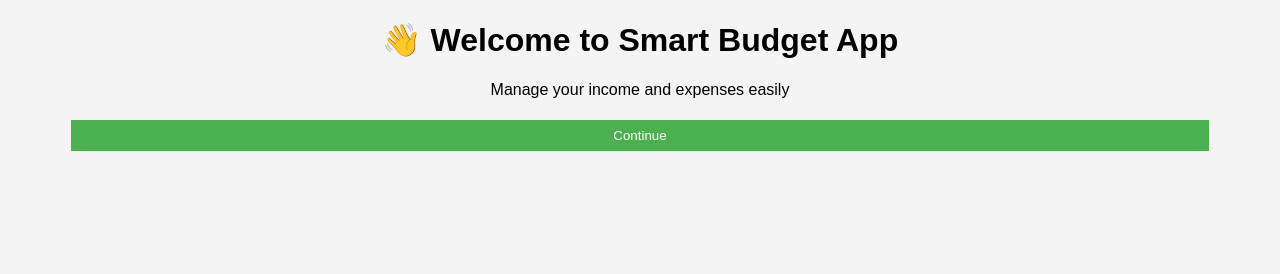
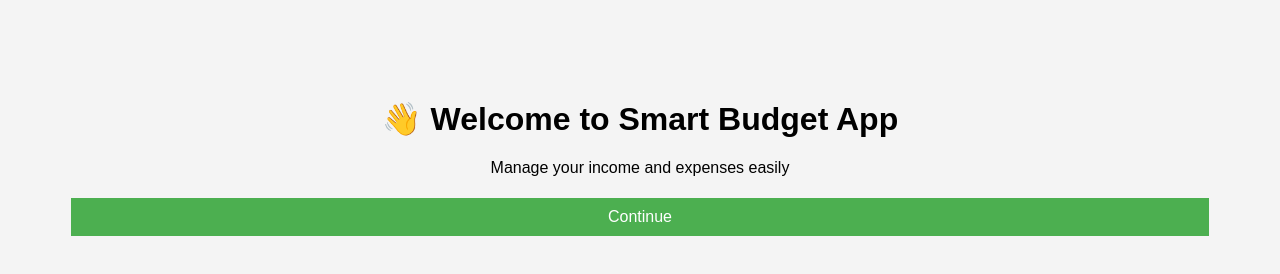
Before and after one commit to ypthakkar562-glitch/Smart-Budgeting-and-Expense-Analysis-App, a plain HTML site: page index.html in a window 1280 px wide. Drawn offline with Linux system fonts and the light colour scheme.

Commit message:
style.css

```diff
--- a/style.css
+++ b/style.css
@@ -29,3 +29,16 @@ li {
     list-style: none;
     margin: 5px;
 }
+#welcomeScreen {
+    text-align: center;
+    margin-top: 100px;
+}
+
+#welcomeScreen button {
+    padding: 10px 20px;
+    font-size: 16px;
+    background: #4CAF50;
+    color: white;
+    border: none;
+    cursor: pointer;
+}
```
